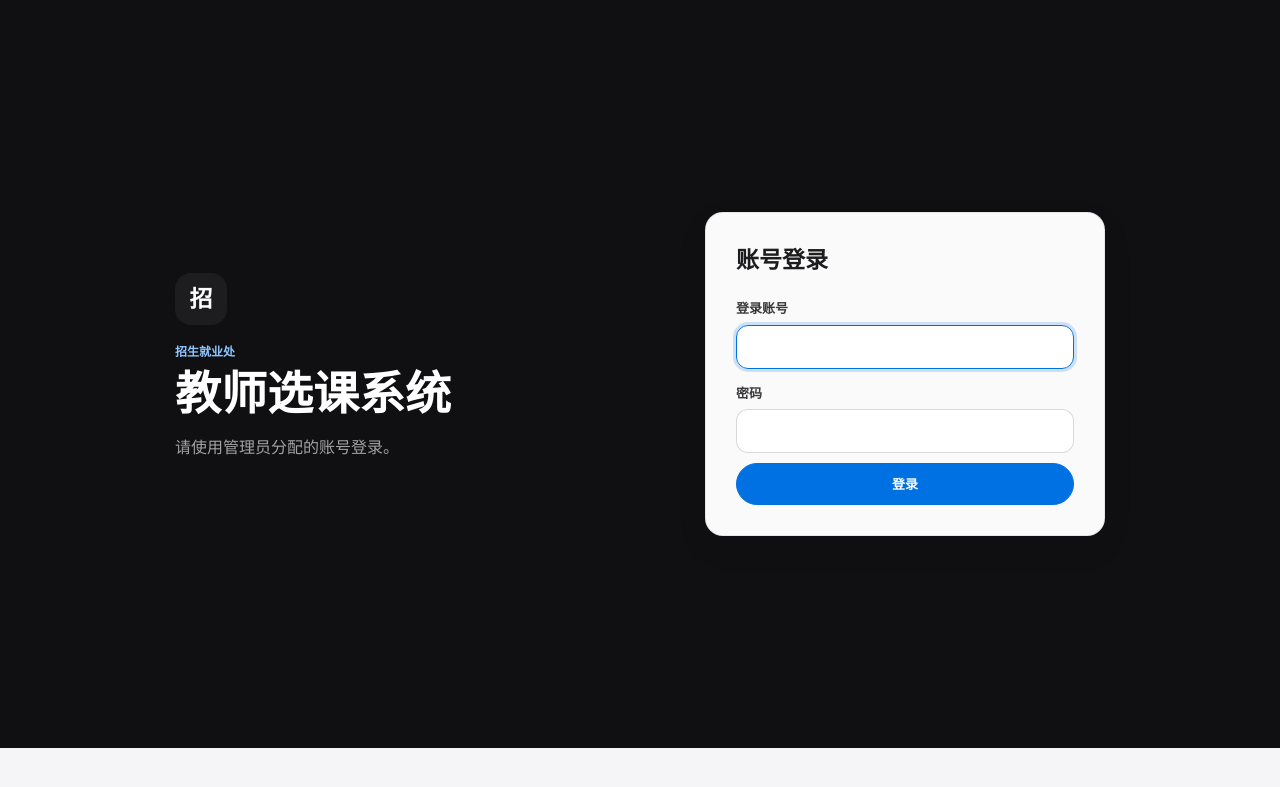
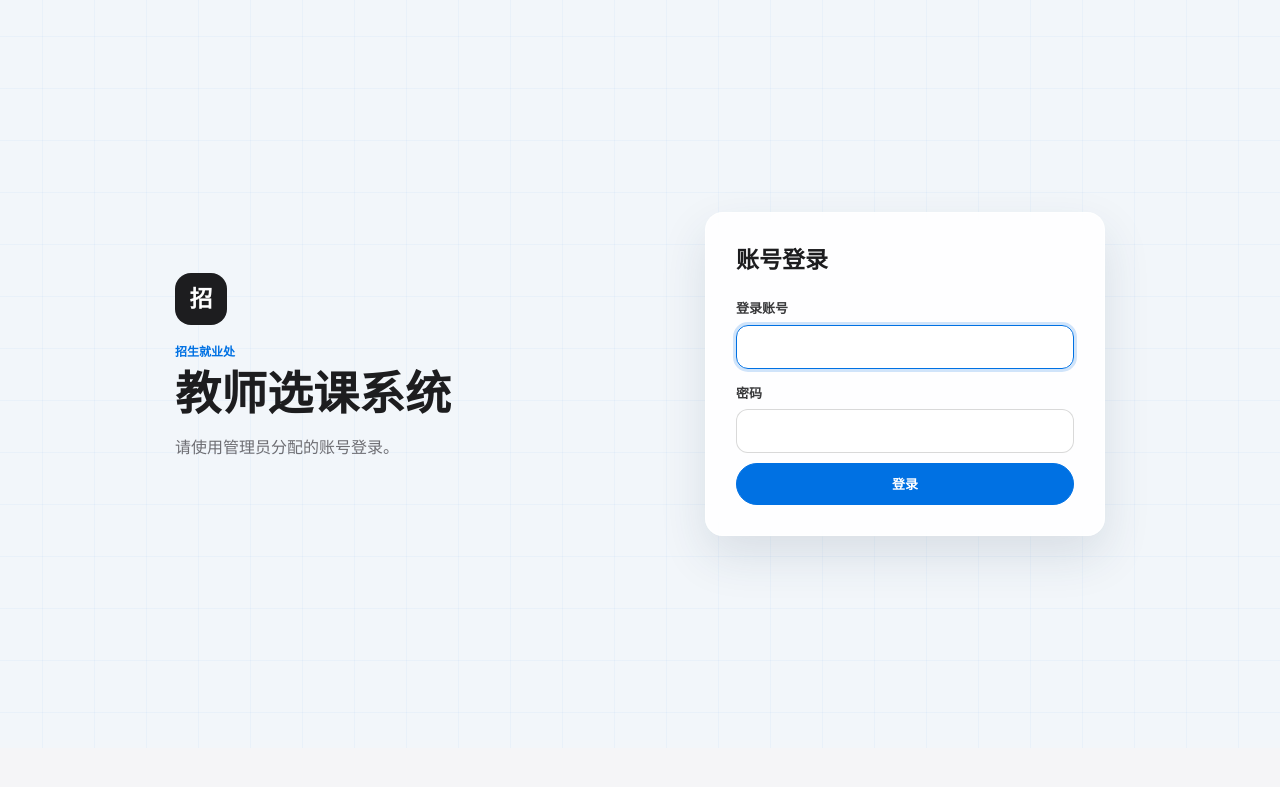
Before and after one commit to liz296738-jpg/Cours-Selection-System, a Django app: page /login/ in a window 1280 px wide. Shown: the top 787 px of the page. Run offline with Django 5.2, Linux system fonts and the light colour scheme; data comes from the database, SQL or seed files in the repository.

Commit message:
feat: soften login experience with accessible motion

```diff
--- a/static/css/app.css
+++ b/static/css/app.css
@@ -110,14 +110,16 @@ textarea.form-control { min-height: 105px; resize: vertical; }
 .message.success { border-color: #c7e8d1; background: #effaf2; color: #176938; }
 .message.error { border-color: #f0c3be; background: #fff4f2; color: #b3261e; }
 
-.auth-main { display: grid; min-height: calc(100vh - 52px); place-items: center; padding: 30px; background: #101012; }
+.auth-main { position: relative; display: grid; min-height: calc(100vh - 52px); place-items: center; overflow: hidden; padding: 30px; background-color: #f4f7fa; animation: login-breathe 22s ease-in-out infinite alternate; }
+.auth-main::before { position: absolute; inset: 0; background-image: linear-gradient(rgba(0, 113, 227, .035) 1px, transparent 1px), linear-gradient(90deg, rgba(0, 113, 227, .035) 1px, transparent 1px); background-position: center; background-size: 52px 52px; content: ""; pointer-events: none; }
+.auth-main > * { position: relative; z-index: 1; }
 .auth-main + .footer { display: none; }
 .login-shell { display: grid; grid-template-columns: minmax(0, 1fr) minmax(0, 400px); align-items: center; gap: 90px; width: min(930px, 100%); }
-.login-intro { color: #fff; }
-.login-intro .eyebrow { margin: 18px 0 0; color: #8ec5ff !important; }
+.login-intro { color: var(--ink); }
+.login-intro .eyebrow { margin: 18px 0 0; color: #0071e3 !important; }
 .login-intro h1 { margin: 7px 0 10px; font-size: 46px; line-height: 1.1; letter-spacing: 0; }
-.login-intro p:last-child { color: #a1a1a6; }
-.login-form { min-width: 0; padding: 30px; background: rgba(255, 255, 255, .98); }
+.login-intro p:last-child { color: var(--muted); }
+.login-form { min-width: 0; padding: 30px; border-color: rgba(255, 255, 255, .9); background: rgba(255, 255, 255, .88); box-shadow: 0 20px 48px rgba(30, 57, 85, .12); backdrop-filter: blur(12px); }
 .login-form h2 { margin: 0 0 22px; font-size: 23px; }
 .login-form label { display: block; margin: 15px 0 6px; color: #3a3a3c; font-size: 13px; font-weight: 680; }
 
@@ -156,6 +158,15 @@ textarea.form-control { min-height: 105px; resize: vertical; }
 .notice { margin-bottom: 15px; padding: 13px 15px; border: 1px solid #f0d692; border-radius: 13px; background: #fff9e8; color: #6c5109; font-size: 14px; }
 .muted { color: var(--muted); }
 
+@keyframes login-breathe {
+  from { background-color: #f4f7fa; }
+  to { background-color: #eaf2fa; }
+}
+
+@media (prefers-reduced-motion: reduce) {
+  *, *::before, *::after { scroll-behavior: auto !important; transition-duration: .01ms !important; animation-duration: .01ms !important; animation-iteration-count: 1 !important; }
+}
+
 @media (max-width: 850px) {
   .topbar-inner { flex-wrap: wrap; gap: 9px; padding: 10px 18px; }
   .topnav { order: 3; width: 100%; min-height: 36px; overflow: auto; }
```
